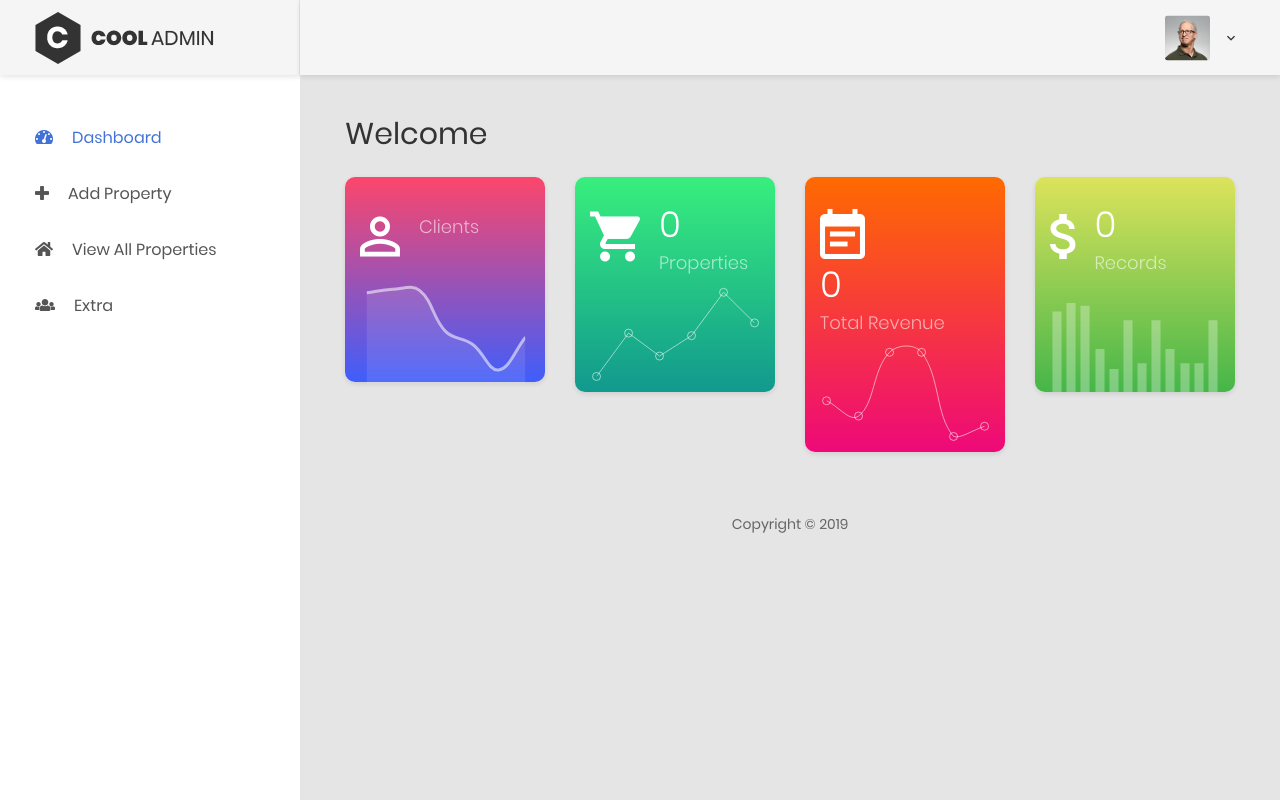
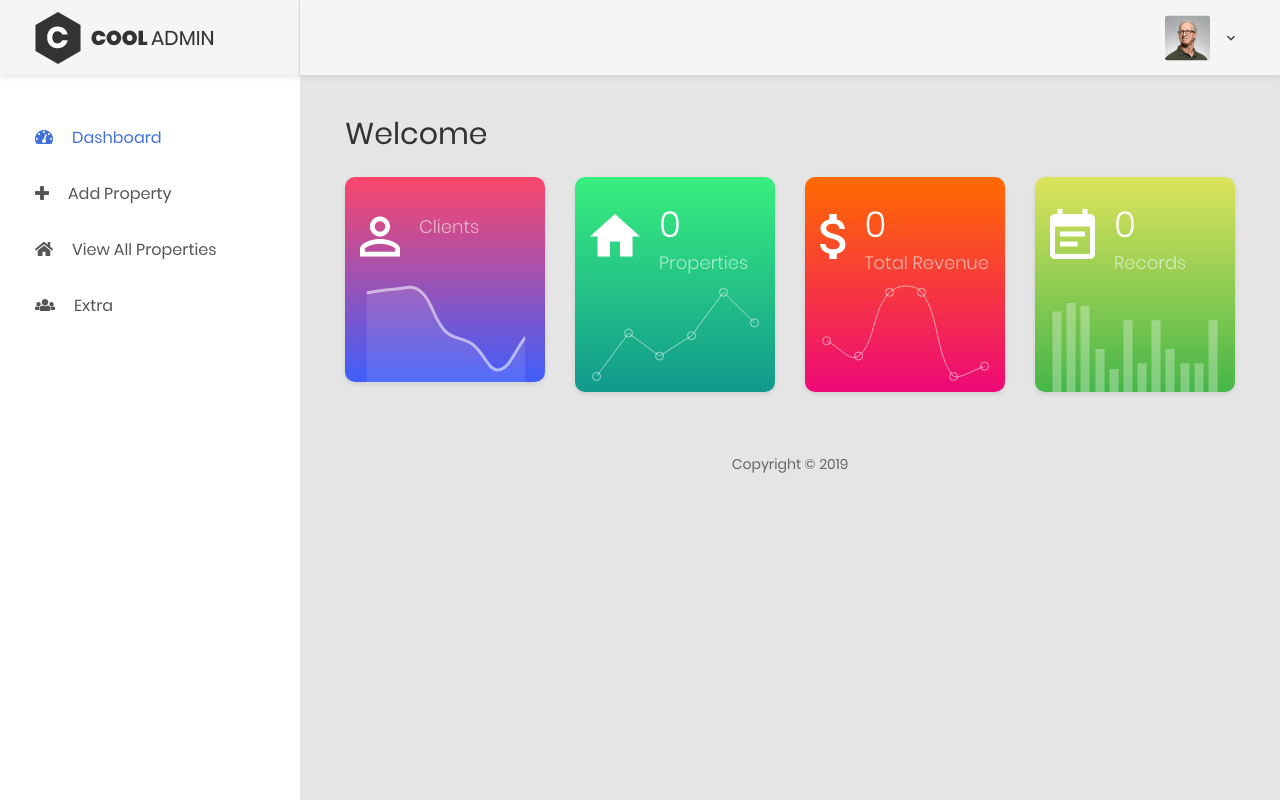
Before and after one commit to conrad96/property_tax_system, a CodeIgniter app: the page made by application/views/User/index.php in a window 1280 px wide. Run offline with CodeIgniter, Linux system fonts and the light colour scheme.

Commit message:
changed icons on display cards

```diff
--- a/application/views/User/index.php
+++ b/application/views/User/index.php
@@ -54,7 +54,7 @@
                                     <div class="overview__inner">
                                         <div class="overview-box clearfix">
                                             <div class="icon">
-                                                <i class="zmdi zmdi-shopping-cart"></i>
+                                                <i class="zmdi zmdi-home"></i>
                                             </div>
                                             <div class="text">
                                                 <h2><?php echo 0; ?></h2>
@@ -72,7 +72,7 @@
                                     <div class="overview__inner">
                                         <div class="overview-box clearfix">
                                             <div class="icon">
-                                                <i class="zmdi zmdi-calendar-note"></i>
+                                                <i class="zmdi zmdi-money"></i>
                                             </div>
                                             <div class="text">
                                                 <h2><?php echo 0; ?></h2>
@@ -90,7 +90,7 @@
                                     <div class="overview__inner">
                                         <div class="overview-box clearfix">
                                             <div class="icon">
-                                                <i class="zmdi zmdi-money"></i>
+                                                <i class="zmdi zmdi-calendar-note"></i>
                                             </div>
                                             <div class="text">
                                                 <h2><?php echo 0;?></h2>
```
